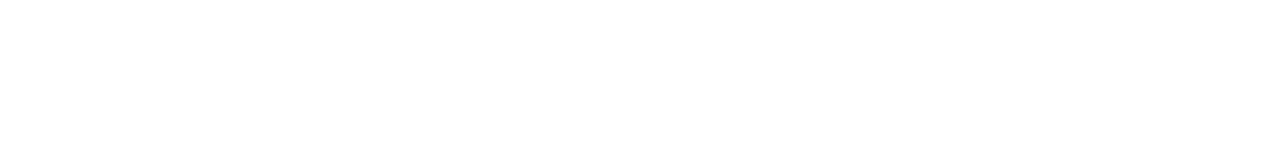
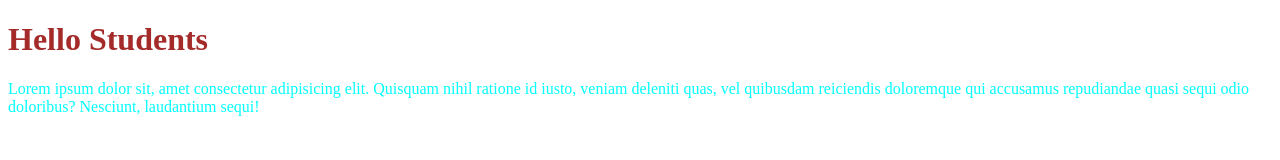
Before and after one commit to AdilAhmedShekhani/BanoQabil-5.0, a plain HTML site: page Webdevelopment with AI/Class 04/index.html in a window 1280 px wide. Drawn offline with Linux system fonts and the light colour scheme.

Commit message:
External Css Added

```diff
--- a/Webdevelopment with AI/Class 04/index.html
+++ b/Webdevelopment with AI/Class 04/index.html
@@ -4,6 +4,15 @@
     <meta charset="UTF-8" />
     <meta name="viewport" content="width=device-width, initial-scale=1.0" />
     <title>Document</title>
+    <link rel="stylesheet" href="style.css" />
   </head>
-  <body></body>
+  <body>
+    <h1>Hello Students</h1>
+    <p>
+      Lorem ipsum dolor sit, amet consectetur adipisicing elit. Quisquam nihil
+      ratione id iusto, veniam deleniti quas, vel quibusdam reiciendis
+      doloremque qui accusamus repudiandae quasi sequi odio doloribus? Nesciunt,
+      laudantium sequi!
+    </p>
+  </body>
 </html>
--- /dev/null
+++ b/Webdevelopment with AI/Class 04/style.css
@@ -0,0 +1,7 @@
+h1 {
+    color: brown;
+}
+
+p {
+    color: aqua;
+}
```
